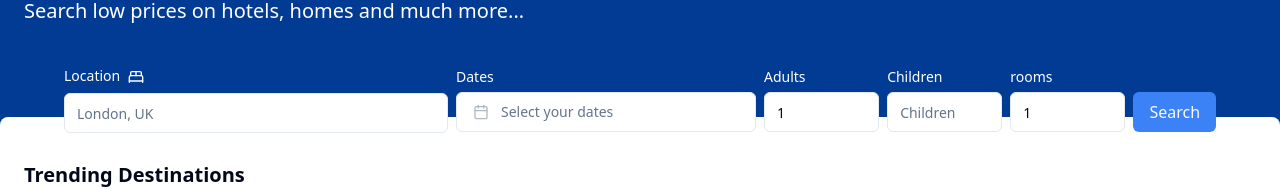
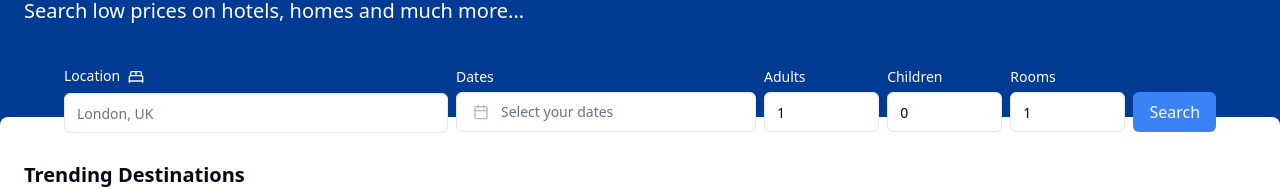
Before and after one commit to dilhansiriwardhana/booking.com, a Next.js app: page / in a window 1280 px wide. Shown: the part 191-380 px from the top of the page. Built offline with nearby package versions, Linux system fonts and the light colour scheme.

Commit message:
searchform error fixed

```diff
--- a/components/SearchForm.tsx
+++ b/components/SearchForm.tsx
@@ -1,26 +1,24 @@
 "use client";
-import * as z from "zod";
 
-import React from "react";
+import { zodResolver } from "@hookform/resolvers/zod";
 import { useRouter } from "next/navigation";
 import { useForm } from "react-hook-form";
-import { zodResolver } from "@hookform/resolvers/zod";
+import * as z from "zod";
+import { Button } from "@/components/ui/button";
+import { BedDoubleIcon, CalendarIcon } from "lucide-react";
+import { Popover, PopoverContent, PopoverTrigger } from "./ui/popover";
+import { format } from "date-fns";
 
-import { Button } from "@/components/ui/button";
 import {
   Form,
   FormControl,
-  FormDescription,
   FormField,
   FormItem,
   FormLabel,
   FormMessage,
 } from "@/components/ui/form";
 import { Input } from "@/components/ui/input";
-import { BedDoubleIcon, CalendarIcon } from "lucide-react";
-import { Popover, PopoverContent, PopoverTrigger } from "./ui/popover";
 import { cn } from "@/lib/utils";
-import { format } from "date-fns";
 import { Calendar } from "./ui/calendar";
 
 export const formSchema = z.object({
@@ -35,10 +33,12 @@ export const formSchema = z.object({
       message: "Please select at least 1 adult",
     })
     .max(12, { message: "Max 12 adults Occupancy" }),
-  Children: z.string().min(0).max(12, {
+  children: z.string().min(0).max(12, {
     message: "Max 12 children Occupancy",
   }),
-  rooms: z.string().min(1, {}),
+  rooms: z.string().min(1, {
+    message: "Please select at least 1 room",
+  }),
 });
 
 function SearchForm() {
@@ -53,7 +53,7 @@ function SearchForm() {
         to: undefined,
       },
       adults: "1",
-      Children: "0",
+      children: "0",
       rooms: "1",
     },
   });
@@ -74,10 +74,10 @@ function SearchForm() {
     const url = new URL("https://www.booking.com/searchresults.html");
     url.searchParams.set("ss", values.location);
     url.searchParams.set("group_adults", values.adults);
-    url.searchParams.set("group_children", values.Children);
-    url.searchParams.set("no-rooms", values.rooms);
-    url.searchParams.set("checkin", values.checkin);
-    url.searchParams.set("checkout", values.checkout);
+    url.searchParams.set("group_children", values.children);
+    url.searchParams.set("no_rooms", values.rooms);
+    url.searchParams.set("checkin", checkin);
+    url.searchParams.set("checkout", checkout);
 
     router.push(`/search?url=${url.href}`);
   }
@@ -86,9 +86,9 @@ function SearchForm() {
     <Form {...form}>
       <form
         onSubmit={form.handleSubmit(onSubmit)}
-        className="flex flex-col lg:flex-row lg:max-w-6xl lg:mx-auto items-center justify-center space-x-0 lg:space-x-2 space-y-4 lg:space-y-0 rounded-lg "
+        className="flex flex-col lg:flex-row lg:max-w-6xl lg:mx-auto items-center justify-center space-x-0 lg:space-x-2 space-y-4 lg:space-y-0 rounded-lg"
       >
-        <div className="grid w-full lg:max-w-sm items-center gap-1 5">
+        <div className="grid w-full lg:max-w-sm items-center gap-1.5">
           <FormField
             control={form.control}
             name="location"
@@ -100,6 +100,7 @@ function SearchForm() {
                 </FormLabel>
 
                 <FormMessage />
+
                 <FormControl>
                   <Input placeholder="London, UK" {...field} />
                 </FormControl>
@@ -154,7 +155,7 @@ function SearchForm() {
                       onSelect={field.onChange}
                       numberOfMonths={2}
                       disabled={(date) =>
-                        date < new Date(new Date().setHours(0, 0, 0))
+                        date < new Date(new Date().setHours(0, 0, 0, 0))
                       }
                     />
                   </PopoverContent>
@@ -180,12 +181,13 @@ function SearchForm() {
               )}
             />
           </div>
-          <div className="grid  items-center flex-1">
+
+          <div className="grid items-center flex-1">
             <FormField
               control={form.control}
               name="children"
               render={({ field }) => (
-                <FormItem className="flex flex-col ">
+                <FormItem className="flex flex-col">
                   <FormLabel className="text-white">Children</FormLabel>
                   <FormMessage />
                   <FormControl>
@@ -195,13 +197,14 @@ function SearchForm() {
               )}
             />
           </div>
+
           <div className="grid items-center flex-1">
             <FormField
               control={form.control}
               name="rooms"
               render={({ field }) => (
                 <FormItem className="flex flex-col">
-                  <FormLabel className="text-white">rooms</FormLabel>
+                  <FormLabel className="text-white">Rooms</FormLabel>
                   <FormMessage />
                   <FormControl>
                     <Input type="number" placeholder="rooms" {...field} />
```
